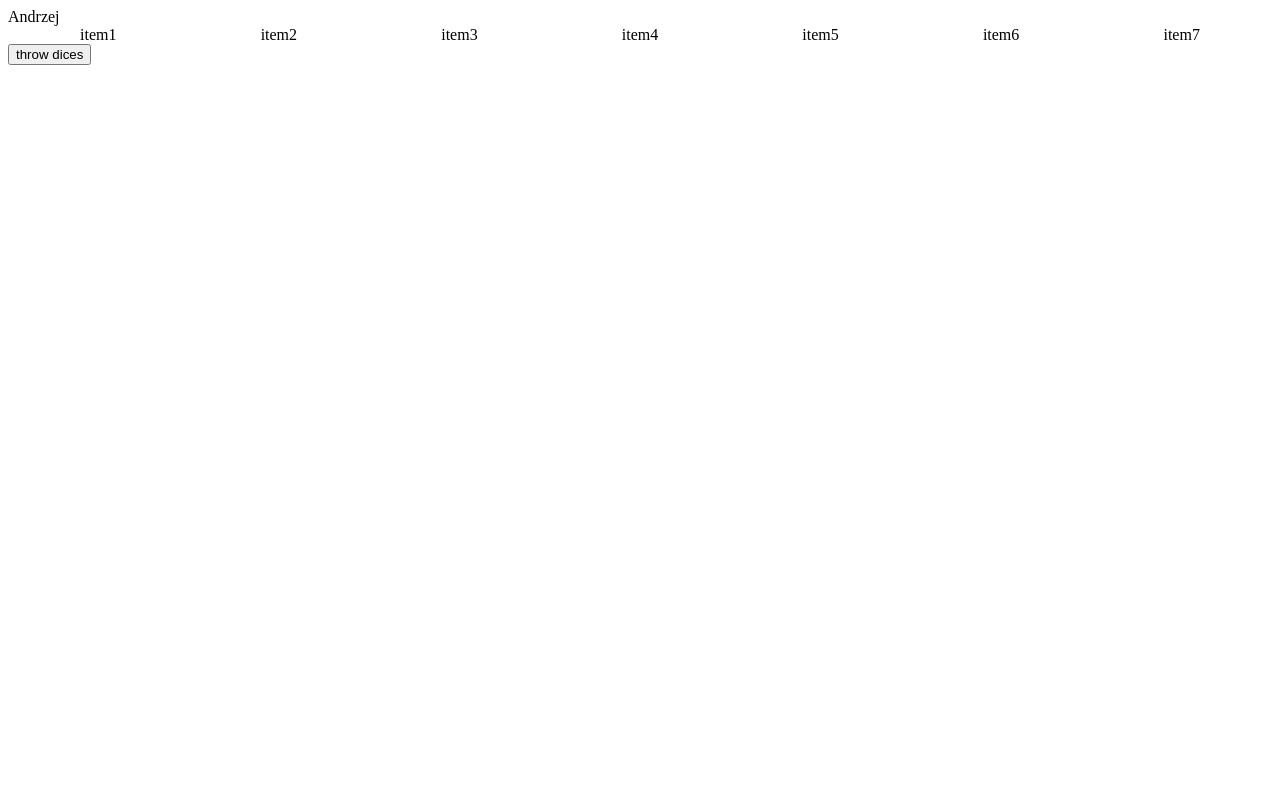
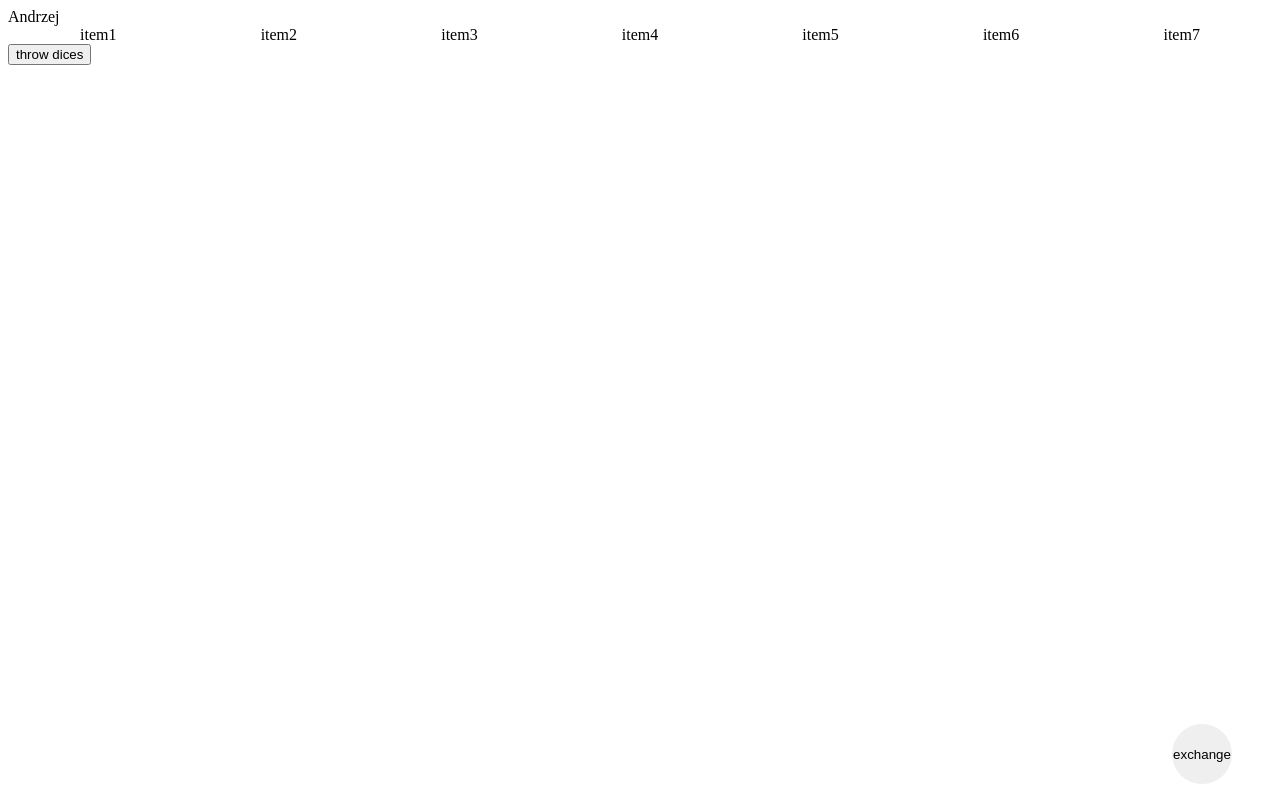
Before and after one commit to aleksanderwalczuk/superfarmer, a website: page index.html in a window 1280 px wide. Shown: the top 800 px of the page. Drawn offline with Linux system fonts and the light colour scheme.

Commit message:
index.html, styles: added exchange btn

```diff
--- a/index.html
+++ b/index.html
@@ -33,6 +33,7 @@
         <section class="player__section">
             <ul class="player__animals"></ul>
         </section>
+        <button class="btn__trade">exchange</button>
     </main>
     <script src="game.js"></script>
 </body>
--- a/styles.sass
+++ b/styles.sass
@@ -30,3 +30,14 @@
         margin: 0 5px
         border: 1px solid darkgray
         @include flex(center, center)
+
+.btn
+    &__trade
+        height: 60px
+        width: 60px
+        padding: 0
+        border: 0
+        border-radius: 50%
+        text-align: center
+        @include pos(absolute)
+        @include posBR(1rem, 3rem)
```
Also changed, not shown: styles.css.
